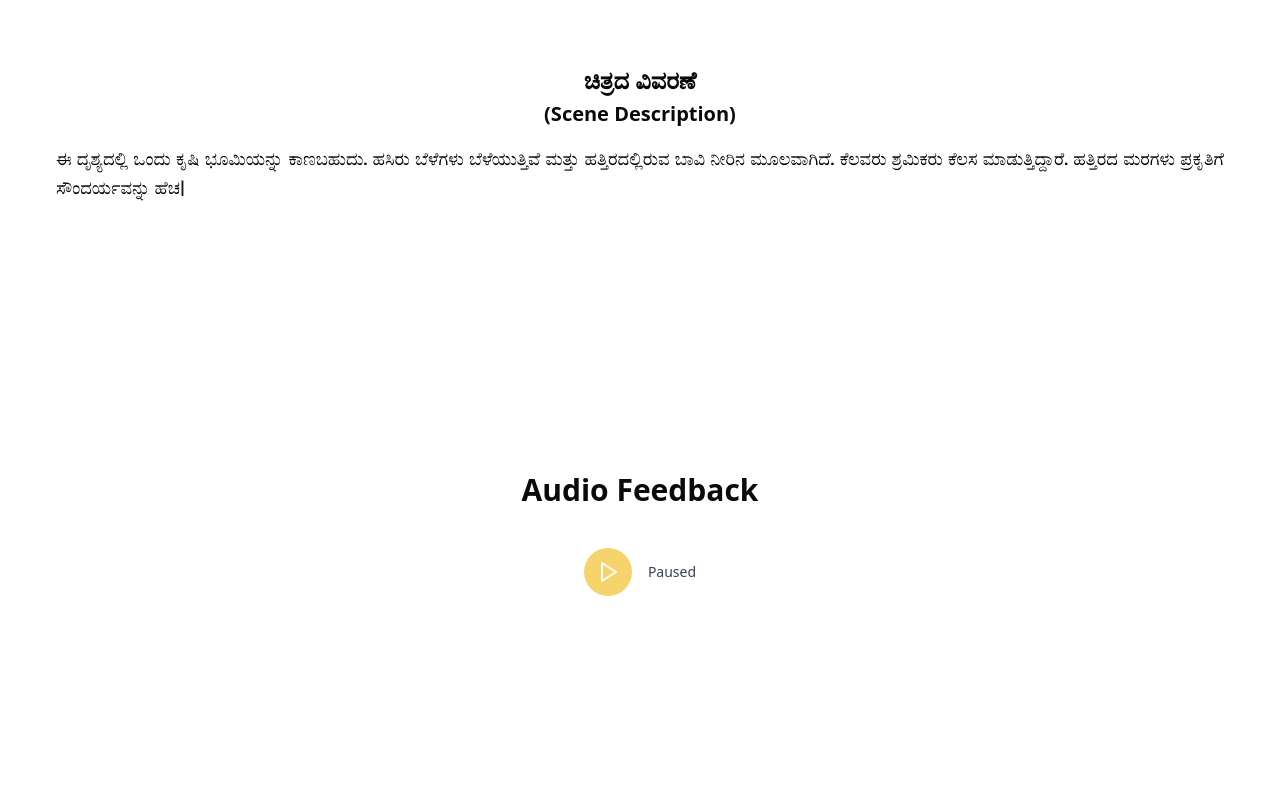
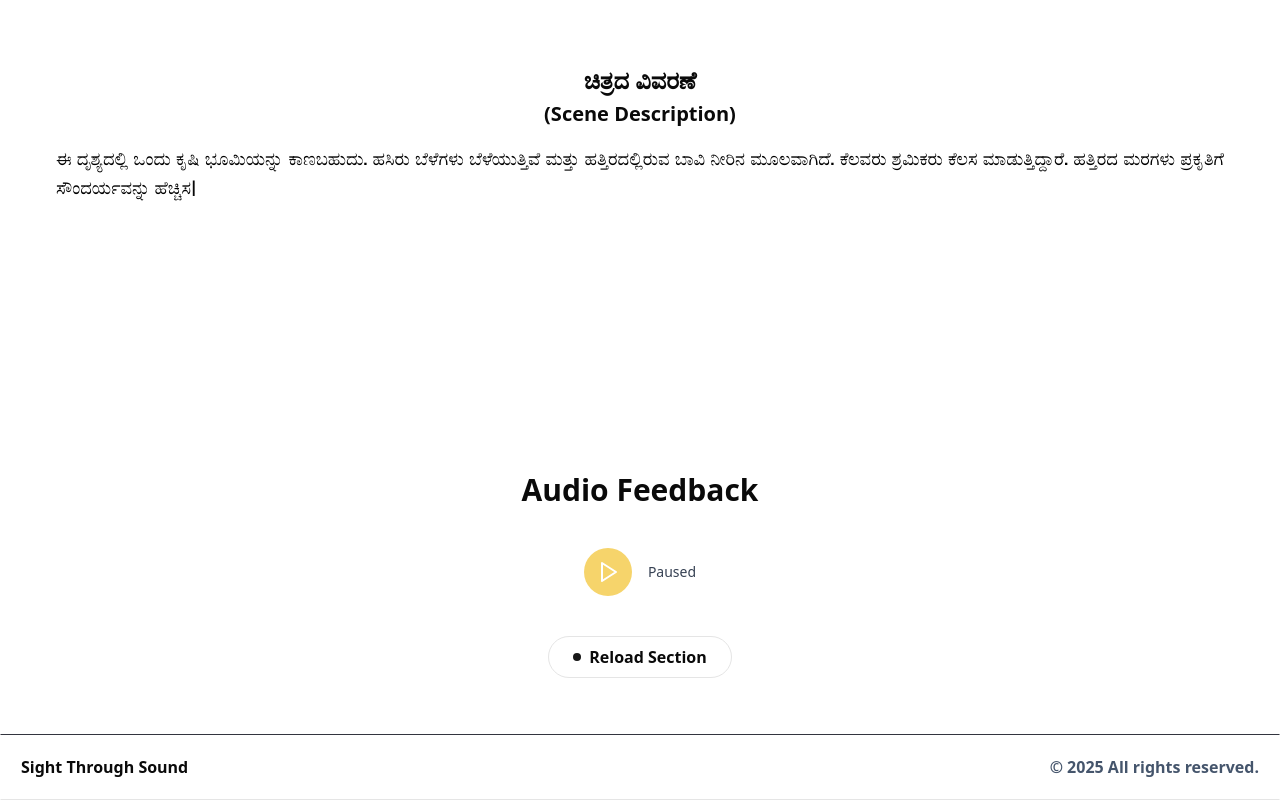
Before and after one commit to HHHHemanth/Sight-through-Sound, a Next.js app: page / in a window 1280 px wide. Shown: the part 1249-2049 px from the top of the page. Before the commit the page ends 1909 px from the top, so only its background shows below. Built offline with nearby package versions, Linux system fonts and the light colour scheme.

Commit message:
Added reload and footer section

```diff
--- /dev/null
+++ b/app/components/FooterSection.jsx
@@ -0,0 +1,14 @@
+import React from "react";
+
+const Footer = () => {
+  return (
+    <footer className=" bg-white footer border z-100 border-t-[#33353F] border-l-transparent border-r-transparent text-grey font-semibold">
+      <div className="container p-5 flex justify-between">
+        <span>Sight Through Sound</span>
+        <p className="text-slate-600">  © 2025 All rights reserved.</p>
+      </div>
+    </footer>
+  );
+};
+
+export default Footer;
--- a/app/components/ResultsSection.jsx
+++ b/app/components/ResultsSection.jsx
@@ -1,8 +1,10 @@
 "use client";
-import Image from 'next/image';
+import Image from "next/image";
+import Link from "next/link";
 import { useEffect, useState, useRef } from "react";
 import TypingEffect from "@/components/magicui/TypingEffect";
-import { Play, Pause } from "lucide-react"; // optional: stylish icons
+import { Play, Pause } from "lucide-react";
+import { InteractiveHoverButton } from "@/components/magicui/interative-hover-button2";
 
 const ResultsSection = () => {
   const capturedImagePath = "/images/cap.jpg";
@@ -19,6 +21,14 @@ const ResultsSection = () => {
       setKannadaText(text);
     };
     fetchText();
+
+    const urlParams = new URLSearchParams(window.location.search);
+    if (urlParams.get("scroll") === "results") {
+      const section = document.getElementById("results");
+      if (section) {
+        section.scrollIntoView({ behavior: "smooth" });
+      }
+    }
   }, []);
 
   const toggleAudio = () => {
@@ -31,11 +41,18 @@ const ResultsSection = () => {
     setIsPlaying(!isPlaying);
   };
 
+  const handleReload = () => {
+    window.location.href = `${window.location.pathname}?scroll=results`;
+  };
+
   return (
-    <section className="bg-white">
+    <section className="bg-white" id="results">
       <h1 className="text-3xl font-bold text-center my-6">Image Processing Results</h1>
 
-      <div className='flex flex-col lg:flex-row justify-between lg:space-x-4 space-y-4 lg:space-y-0 p-6'>
+      {/* Reload Button */}
+
+
+      <div className="flex flex-col lg:flex-row justify-between lg:space-x-4 space-y-4 lg:space-y-0 p-6">
         {/* Captured Image */}
         <div className="flex-1 flex justify-center items-center bg-gray-200 p-4 rounded-lg shadow-lg">
           <div className="w-full h-auto max-w-xs">
@@ -74,8 +91,8 @@ const ResultsSection = () => {
 
       {/* Audio Player Section */}
       <div className="flex flex-col items-center mt-6 mb-12">
-      <h1 className="text-3xl font-bold text-center my-6">Audio Feedback</h1>
-        <div className="flex items-center space-x-4  p-4 rounded-lg ">
+        <h1 className="text-3xl font-bold text-center my-6">Audio Feedback</h1>
+        <div className="flex items-center space-x-4 p-4 rounded-lg">
           <button
             onClick={toggleAudio}
             className="p-3 bg-[#F6D46B] text-white rounded-full hover:bg-black transition"
@@ -87,7 +104,14 @@ const ResultsSection = () => {
             {isPlaying ? "Playing..." : "Paused"}
           </span>
         </div>
+        <div className="flex justify-center mb-2 mt-6">
+  <InteractiveHoverButton onClick={handleReload}>
+    Reload Section
+  </InteractiveHoverButton>
+</div>
+
       </div>
+
     </section>
   );
 };
--- a/app/layout.js
+++ b/app/layout.js
@@ -13,7 +13,7 @@ const geistMono = Geist_Mono({
 
 export const metadata = {
   title: "Sight Through Sound",
-  description: "Created bby G69",
+  description: "Created by NGH",
 };
 
 export default function RootLayout({ children }) {
--- a/app/page.js
+++ b/app/page.js
@@ -2,12 +2,14 @@ import Image from "next/image";
 import Navbar from "./components/Navbar";
 import HeroSection from "./components/HeroSection";
 import ResultsSection from "./components/ResultsSection";
+import Footer from "./components/FooterSection";
 export default function Home() {
   return (
     <main className="flex min-h-screen flex-col bg-[#F6D46B]">
       <Navbar />
       <HeroSection/>
       <ResultsSection />
+      <Footer />
     </main>
   );
 }
--- /dev/null
+++ b/components/magicui/interative-hover-button2.jsx
@@ -0,0 +1,31 @@
+import React from "react";
+import { LoaderPinwheel } from "lucide-react";
+import { cn } from "@/lib/utils";
+
+export const InteractiveHoverButton = React.forwardRef(({ children, className, ...props }, ref) => {
+  return (
+    (<button
+      ref={ref}
+      className={cn(
+        "group relative w-auto cursor-pointer overflow-hidden rounded-full border bg-background p-2 px-6 text-center font-semibold",
+        className
+      )}
+      {...props}>
+      <div className="flex items-center gap-2">
+        <div
+          className="h-2 w-2 rounded-full bg-primary transition-all duration-300 group-hover:scale-[100.8]"></div>
+        <span
+          className="inline-block transition-all duration-300 group-hover:translate-x-12 group-hover:opacity-0">
+          {children}
+        </span>
+      </div>
+      <div
+        className="absolute top-0 z-10 flex h-full w-full translate-x-12 items-center justify-center gap-2 text-primary-foreground opacity-0 transition-all duration-300 group-hover:-translate-x-5 group-hover:opacity-100">
+        <span>{children}</span>
+        <LoaderPinwheel />
+      </div>
+    </button>)
+  );
+});
+
+InteractiveHoverButton.displayName = "InteractiveHoverButton";
```
